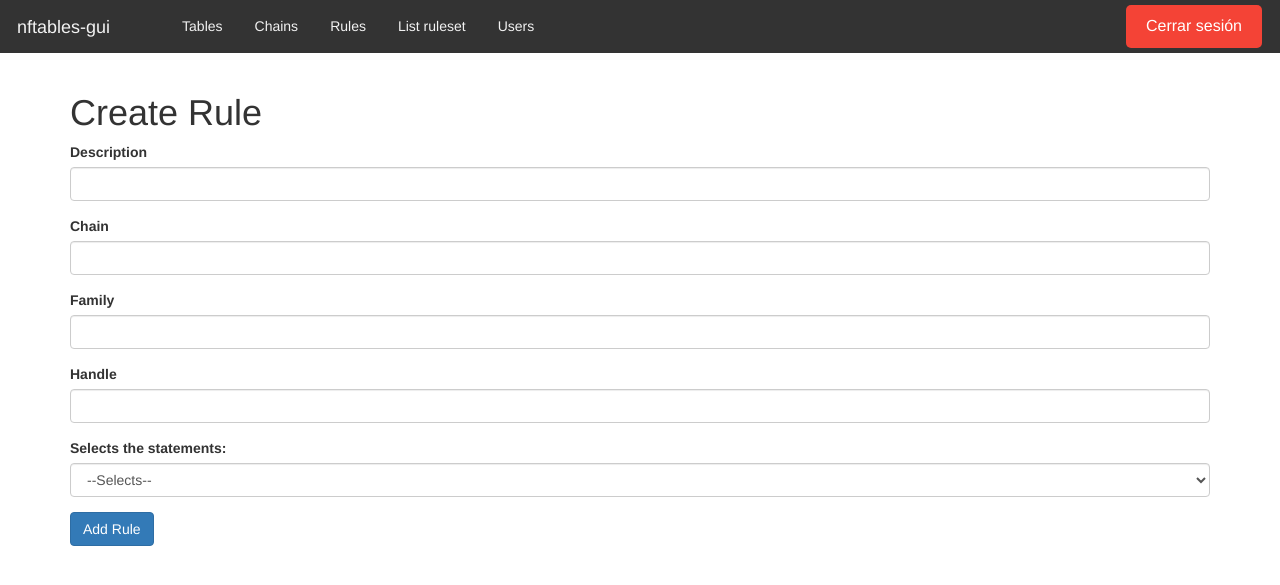
After one commit to alegarsan11/nftables-gui, a Flask app: page /rules/create_rule in a window 1280 px wide. The commit adds this page. Shown: the top 585 px of the page. Run offline with Flask 3, Linux system fonts and the light colour scheme; some libraries are stand-ins or nearby versions.

Commit message:
feat: view of rule form

```diff
--- a/nftables-frontend/forms/forms.py
+++ b/nftables-frontend/forms/forms.py
@@ -1,5 +1,5 @@
 from flask_wtf import FlaskForm
-from wtforms import StringField, PasswordField, SubmitField, SelectField, IntegerField
+from wtforms import StringField, PasswordField, SubmitField, SelectField, IntegerField, FormField, FieldList
 from wtforms.validators import DataRequired, Email, EqualTo
 from wtforms import ValidationError
 from models import Chain, Table, User
@@ -116,7 +116,6 @@ class BaseChainForm(ChainForm):
             raise ValidationError('Priority must be between -400 and 300.')
 
 class StatementForm(FlaskForm):
-    type = SelectField('Type', choices=[('terminal', 'terminal'), ('not_terminal', 'not_terminal')], validators=[DataRequired()])
     src_ip = StringField('Source IP')
     dst_ip = StringField('Destination IP')
     src_port = StringField('Source Port')
@@ -191,8 +190,9 @@ class NotTerminalStatementForm(StatementForm):
 class RuleForm(FlaskForm):
     chain = StringField('Chain', validators=[DataRequired()])
     family = StringField('Family', validators=[DataRequired()])
-    expr = StringField('Expression', validators=[DataRequired()])
     handle = StringField('Handle', validators=[DataRequired()])
+    statements = FormField(NotTerminalStatementForm)
+    statements_term = FormField(TerminalStatementForm)
     description = StringField('Description')
     submit = SubmitField('Add Rule')
 
--- a/nftables-frontend/models.py
+++ b/nftables-frontend/models.py
@@ -95,6 +95,8 @@ class Statement(db.Model):
     dst_ip = db.Column(db.String(120), nullable=True)
     src_port = db.Column(db.String(120), nullable=True)
     dst_port = db.Column(db.String(120), nullable=True)
+    input_interface = db.Column(db.String(120), nullable=True)
+    output_interface = db.Column(db.String(120), nullable=True)
     protocol = db.Column(db.String(120), nullable=True)
 
     def __repr__(self):
--- /dev/null
+++ b/nftables-frontend/templates/rules/create_rule.html
@@ -0,0 +1,77 @@
+{% extends "base.html" %}
+{% block head %}
+{{ super() }}
+<link rel="stylesheet" href="{{ url_for('static', filename='css/rules.css') }}">
+<script src="https://ajax.googleapis.com/ajax/libs/jquery/3.5.1/jquery.min.js"></script>
+<script>
+$(document).ready(function(){
+    $('#formSelect').change(function(){
+        if ($(this).val() == 'form1') {
+            $('#statements').show();
+            $('#statements_term').hide();
+        } else if ($(this).val() == 'form2') {
+            $('#statements').hide();
+            $('#statements_term').show();
+        } else {
+            $('#statements').hide();
+            $('#statements_term').hide();
+        }
+    });
+});
+</script>
+{% endblock %}
+{% block content %}
+<div class="container">
+    <h1>Create Rule</h1>
+    <form method="POST" action="/rules/create_rule" class="needs-validation" novalidate>
+        {{ form.csrf_token}}
+        <div class="form-group">
+            {{ form.description.label(class="form-control-label") }}
+            {{ form.description(class="form-control form-control-lg") }}
+        </div>
+        <div class="form-group">
+            {{ form.chain.label(class="form-control-label") }}
+            {{ form.chain(class="form-control form-control-lg") }}
+        </div>
+        <div class="form-group">
+            {{ form.family.label(class="form-control-label") }}
+            {{ form.family(class="form-control form-control-lg") }}
+        </div>
+        <div class="form-group">
+            {{ form.handle.label(class="form-control-label") }}
+            {{ form.handle(class="form-control form-control-lg") }}
+        </div>
+        <div class="form-group">
+            <label for="formSelect">Selects the statements:</label>
+            <select class="form-control" id="formSelect">
+                <option value="">--Selects--</option>
+                <option value="form1">Not terminal statements</option>
+                <option value="form2">Terminal statements</option>
+            </select>
+        </div>
+        <div id="statements" class="form-group" style="display:none">
+            {% for field in form.statements %}
+                {% if field.name != 'csrf_token' and field.type != 'SubmitField' %}
+                    <div class="form-group">
+                        {{ field.label(class="form-control-label") }}
+                        {{ field(class="form-control form-control-lg") }}
+                    </div>
+                {% endif %}
+            {% endfor %}
+        </div>
+        <div id="statements_term" class="form-group" style="display:none">
+            {% for field in form.statements_term %}
+                {% if field.name != 'csrf_token' and field.type != 'SubmitField' %}
+                    <div class="form-group">
+                        {{ field.label(class="form-control-label") }}
+                        {{ field(class="form-control form-control-lg") }}
+                    </div>
+                {% endif %}
+            {% endfor %}
+        </div>
+        <div class="form-group">
+            {{ form.submit (class="btn btn-primary") }}
+        </div>
+    </form>
+</div>
+{% endblock %}
--- a/nftables-frontend/templates/rules/rules.html
+++ b/nftables-frontend/templates/rules/rules.html
@@ -5,7 +5,7 @@
 {% block content %}
 <div class="container">
   <h1>Rules</h1>
-  <button class="btn btn-primary" onclick="window.location.href='/rules/add'">Add</button>
+  <button class="btn btn-primary" onclick="window.location.href='/rules/create_rule'">Add</button>
   <br></br>
   <table class="table personal-table">
     <thead>
--- a/nftables-frontend/views.py
+++ b/nftables-frontend/views.py
@@ -1,7 +1,7 @@
 from flask import Blueprint, render_template, flash, redirect, url_for
 from flask_login import login_user, logout_user, login_required, current_user
 from models import BaseChain, Chain, Rule, Statement, Table, User
-from forms.forms import BaseChainForm, ChainForm, LoginForm, CreateUserForm, TableForm, UpdateUserForm
+from forms.forms import BaseChainForm, ChainForm, LoginForm, CreateUserForm, RuleForm, TableForm, UpdateUserForm
 import service, api, os, matplotlib
 matplotlib.use('Agg')
 import matplotlib.pyplot as plt
@@ -338,14 +338,47 @@ def flush_chain(chain_id, family,table):
 @visualization_bp.route('/rules')
 def get_rules():
     rules = service.get_rules()
+    for rule in rules:
+        rule_result = api.list_chain_request(rule.chain.name, rule.family, rule.chain.table.name)
+        service.delete_statements_from_rule(rule.id)
+        for i, rule in enumerate(rule_result):
+            if i == 0 or i == 1:
+                continue
+            else:
+                service.iteration_on_chains(rule=rule["rules"]["nftables"], chain_id=rule.chain.name, family=rule.family)
     statements = service.get_statements()
     return render_template('rules/rules.html', rules=rules, statements=statements)
 
 @visualization_bp.route('/rule/<rule_id>')
 def get_rule(rule_id):
     rule = service.get_rule(rule_id)
+    rule_result = api.list_chain_request(rule.chain.name, rule.family, rule.chain.table.name)
+    service.delete_statements_from_rule(rule_id)
+    for i, rule_aux in enumerate(rule_result):
+        if i == 0 or i == 1:
+            continue
+        else:
+            service.iteration_on_chains(rule=rule_aux["rules"]["nftables"], chain_id=rule.chain.name, family=rule.family)
     statements = service.get_statements_from_rule(rule_id)
-    print(statements)
-
 
     return render_template('rules/rule.html', rule=rule, statements=statements)
+
+@visualization_bp.route('/rules/create_rule')
+def create_rule():
+    form = RuleForm()
+    return render_template('rules/create_rule.html', form=form)
+
+@creation_bp.route('/rules/create_rule', methods=['POST'])
+def create_rule_post():
+    form = RuleForm()
+    if form.validate_on_submit():
+        response = api.create_rule_request(form.chain.data, form.family.data, form.expr.data, form.handle.data)
+        if(response == "Success"):
+            service.insert_rule(form.chain.data, form.family.data, form.expr.data, form.handle.data)
+            flash('Rule created successfully.')
+            return redirect('/rules')
+        else:
+            flash('Error creating rule.')
+    else:
+        flash('Error creating rule.')
+    return render_template('rules/create_rule.html', form=form)
--- a/nftables-parser/chains.py
+++ b/nftables-parser/chains.py
@@ -41,6 +41,7 @@ def get_rule_chain(json_data: hug.types.json):
     aux = None
     if "masquerade" in masquerade:
         aux = True
+    print(result[1])
     return {"rules": result[1], "masquerade": aux}
 
 @hug.post('/edit_chain')
```
Also changed, not shown: nftables-frontend/service.py (+94 -72 lines).
